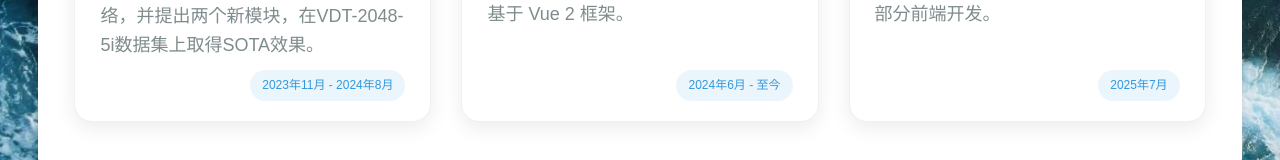
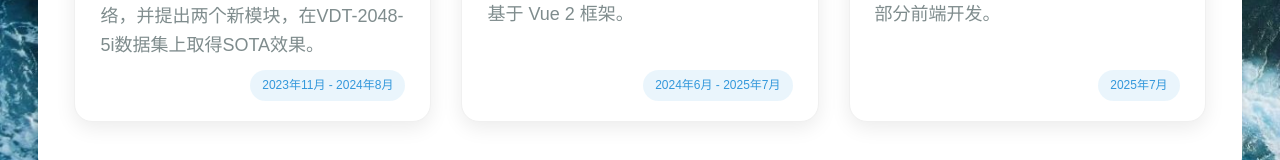
Before and after one commit to BLUE-coconut/BLUE-coconut.github.io, a Vue app: page /project in a window 1280 px wide. Shown: the part 580-740 px from the top of the page. Built offline with nearby package versions, Linux system fonts and the light colour scheme.

Commit message:
项目时间调整

```diff
--- a/src/views/BlogView.vue
+++ b/src/views/BlogView.vue
@@ -1,30 +1,6 @@
 <template>
   <div class="my-box">
     <div class="container">
-      <!-- Projects Section -->
-      <!-- <section class="section">
-        <h2 class="section-title">Projects</h2>
-        <div class="projects-grid">
-          <div
-            v-for="project in projects"
-            :key="project.id"
-            class="project-card"
-            @click="goToProject(project.id)"
-          >
-            <div class="card-image">
-              <img :src="project.coverImage" :alt="project.title" />
-            </div>
-            <div class="card-content">
-              <h3 class="card-title">{{ project.title }}</h3>
-              <p class="card-description">{{ project.description }}</p>
-              <div class="card-meta">
-                <span class="project-time">{{ project.time }}</span>
-              </div>
-            </div>
-          </div>
-        </div>
-      </section>
-      -->
 
       <!-- Blogs Section -->
       <section class="section">
@@ -58,38 +34,6 @@ import { ref } from 'vue'
 import { useRouter } from 'vue-router'
 
 const router = useRouter()
-
-// 项目数据
-const projects = ref([
-//   {
-//     id: 1,
-//     title: 'Vue 个人网站',
-//     description: '基于 Vue 3 + TypeScript 开发的响应式个人网站，包含简历展示、相册轮播、博客系统等功能模块。',
-//     coverImage: '/images/project/1.png',
-//     time: '2024年1月 - 2024年3月'
-//   },
-  {
-    id: 2,
-    title: '三模态Few-shot图像分割的交互式特征融合与匹配网络',
-    description: "构建了新型交互式特征融合与匹配网络，并提出两个新模块，在VDT-2048-5i数据集上取得SOTA效果。",
-    coverImage: '/images/project/3.png',
-    time: '2023年11月 - 2024年8月'
-  },
-  {
-    id: 3,
-    title: 'Linker - 星星连连看',
-    description: "基于图像特征匹配与自研算法绘制星座图，纪念宠物，负责前端web开发，基于 Vue 2 框架。",
-    coverImage: '/images/project/2.png',
-    time: '2024年6月 - 至今'
-  },
-  {
-    id: 4,
-    title: 'Plantmon - 植物宝可梦',
-    description: '获得Adventure-X黑客松赛道二等奖*1、三等奖*1，负责战斗模块的实现与部分前端开发。',
-    coverImage: '/images/project/4.png',
-    time: '2025年7月'
-  }
-])
 
 // 博客数据
 const blogs = ref([
--- a/src/views/ProjectView.vue
+++ b/src/views/ProjectView.vue
@@ -80,7 +80,7 @@ const projects = ref([
     title: 'Linker - 星星连连看',
     description: "基于图像特征匹配与自研算法绘制星座图，纪念宠物，负责前端web开发，基于 Vue 2 框架。",
     coverImage: '/images/project/2.png',
-    time: '2024年6月 - 至今'
+    time: '2024年6月 - 2025年7月'
   },
   {
     id: 4,
```
